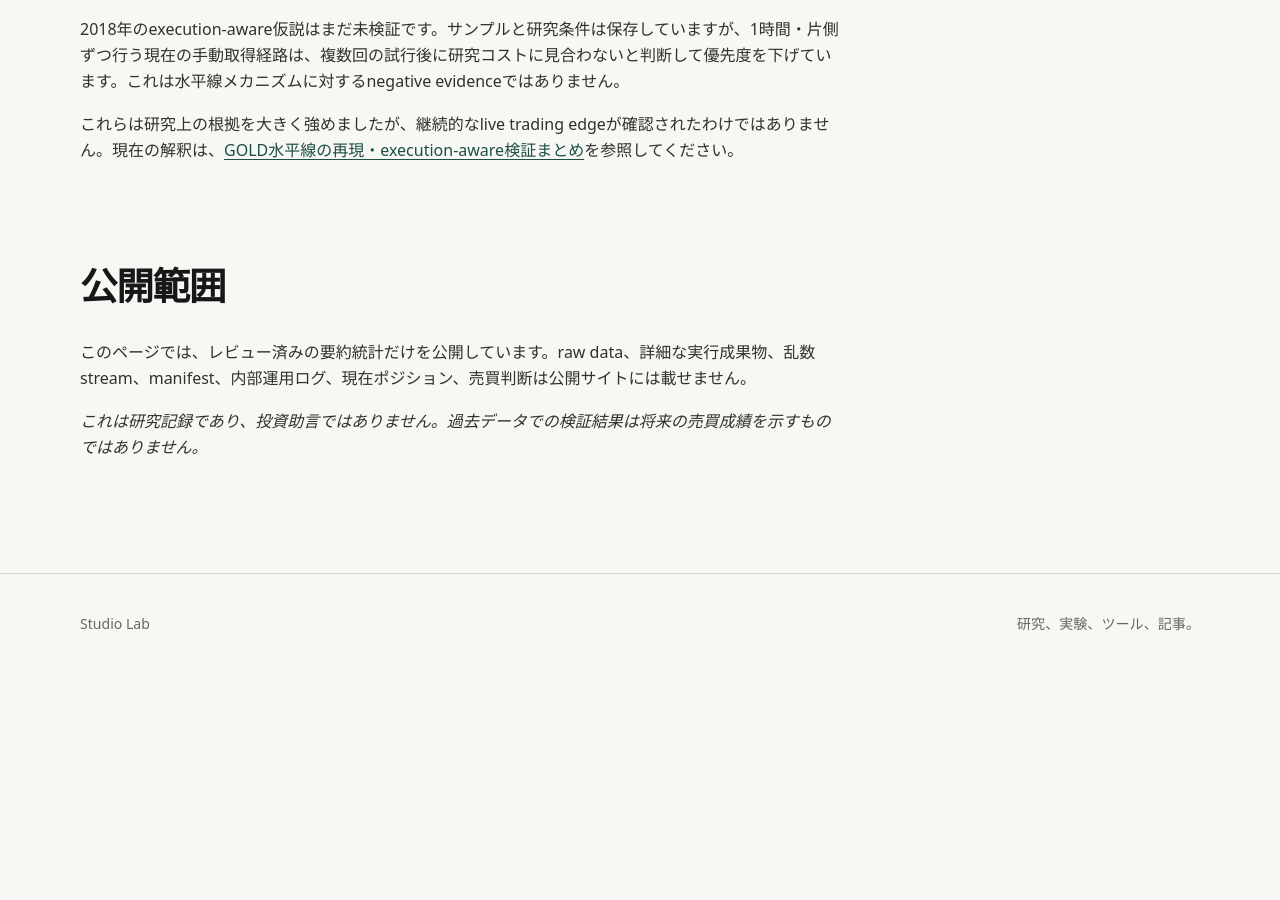
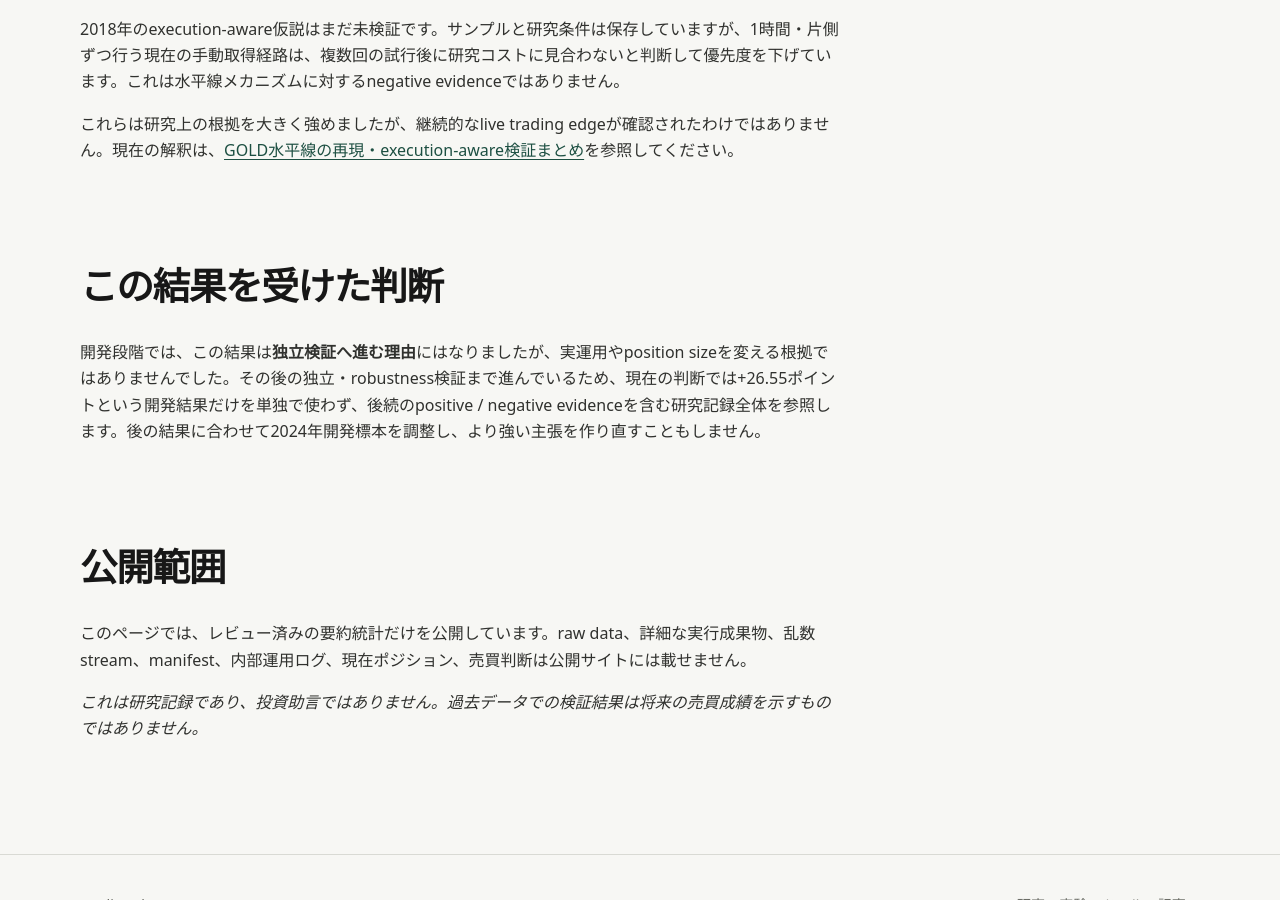
Before and after one commit to Josh-Temple/studio-lab-research, a Jekyll site: the page built from ja/research/gold-horizontal-recent-price-control-development.md, in a window 1280 px wide and 900 px high, scrolled down 3287 px. Built offline with Jekyll 4.4.1, drawn with Linux system fonts in a browser that asks for light colours; before the commit the page ends 3961 px from its top, so only the background shows below that.

Commit message:
GOLD開発ページに判断セクションを追加

```diff
--- a/ja/research/gold-horizontal-recent-price-control-development.md
+++ b/ja/research/gold-horizontal-recent-price-control-development.md
@@ -94,6 +94,10 @@ summary: "封印済みの2024年60セッション開発データで、60分rolli
 
 これらは研究上の根拠を大きく強めましたが、継続的なlive trading edgeが確認されたわけではありません。現在の解釈は、[GOLD水平線の再現・execution-aware検証まとめ]({{ '/ja/research/gold-horizontal-replication-execution-evidence/' | relative_url }})を参照してください。
 
+## この結果を受けた判断
+
+開発段階では、この結果は**独立検証へ進む理由**にはなりましたが、実運用やposition sizeを変える根拠ではありませんでした。その後の独立・robustness検証まで進んでいるため、現在の判断では+26.55ポイントという開発結果だけを単独で使わず、後続のpositive / negative evidenceを含む研究記録全体を参照します。後の結果に合わせて2024年開発標本を調整し、より強い主張を作り直すこともしません。
+
 ## 公開範囲
 
 このページでは、レビュー済みの要約統計だけを公開しています。raw data、詳細な実行成果物、乱数stream、manifest、内部運用ログ、現在ポジション、売買判断は公開サイトには載せません。
```
